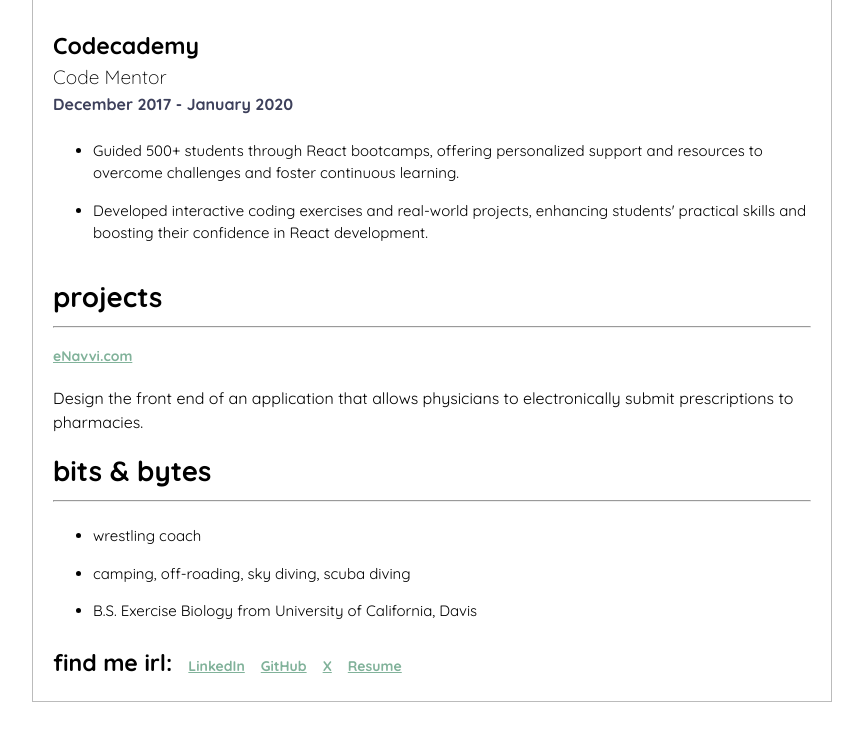
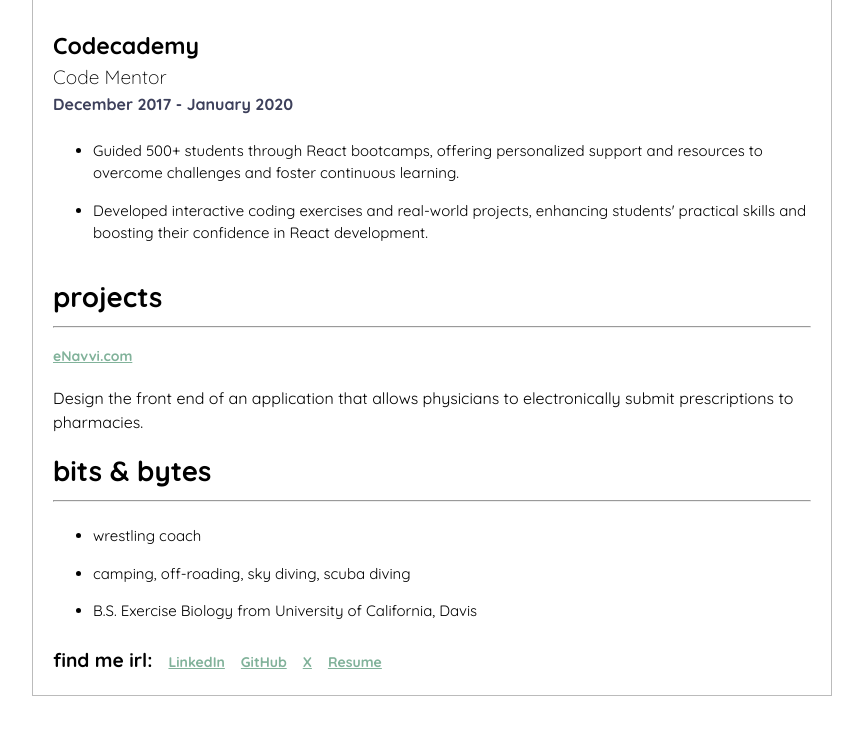
Before and after one commit to zannain/dev-portfolio, a plain HTML site: page index.html in a window 1280 px wide. Shown: the part 1477-2207 px from the top of the page, without its empty margins (208-1071 px from the left). Drawn offline with Linux system fonts and the light colour scheme.

Commit message:
downsize find me

```diff
--- a/index.html
+++ b/index.html
@@ -96,11 +96,11 @@
             </ul>
         </section>
         <section id="contact">
-            <h4 class="lower-case">Find Me IRL:</h4>
-            <h5><a href="https://www.linkedin.com/in/zannainshafi" target="_blank">LinkedIn</a></h5>
-            <h5><a href="https://github.com/zannain" target="_blank">GitHub</a></h5>
-            <h5><a href="https://x.com/zannains" target="_blank">X</a></h5>
-            <h5><a href="public/zannain-shafi.docx" download>Resume</a></h5>
+            <h5 class="lower-case">Find Me IRL:</h5>
+            <h6><a href="https://www.linkedin.com/in/zannainshafi" target="_blank">LinkedIn</a></h6>
+            <h6><a href="https://github.com/zannain" target="_blank">GitHub</a></h6>
+            <h6><a href="https://x.com/zannains" target="_blank">X</a></h6>
+            <h6><a href="public/zannain-shafi.docx" download>Resume</a></h6>
         </section>
     </div>
 </body>
```
